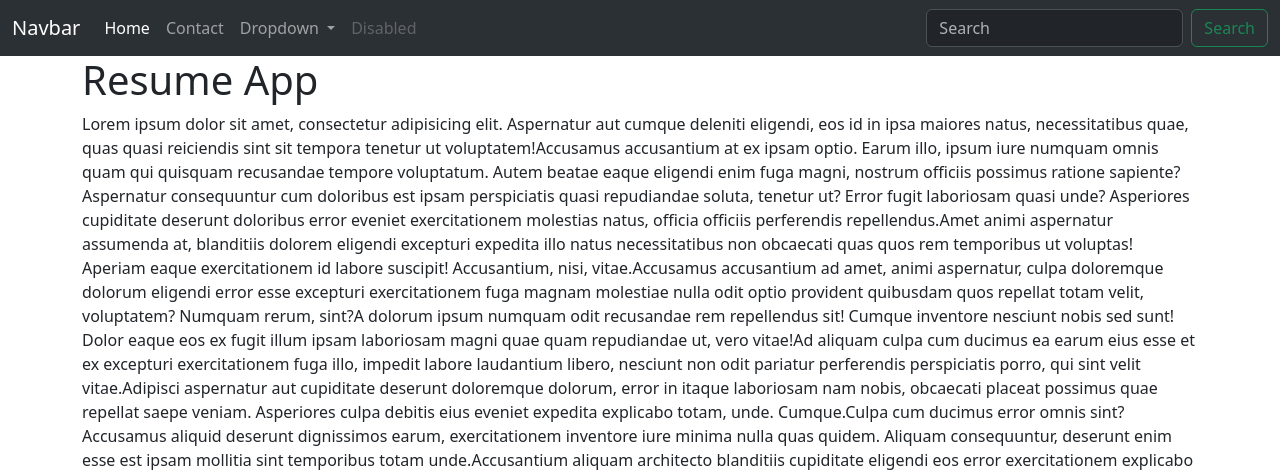
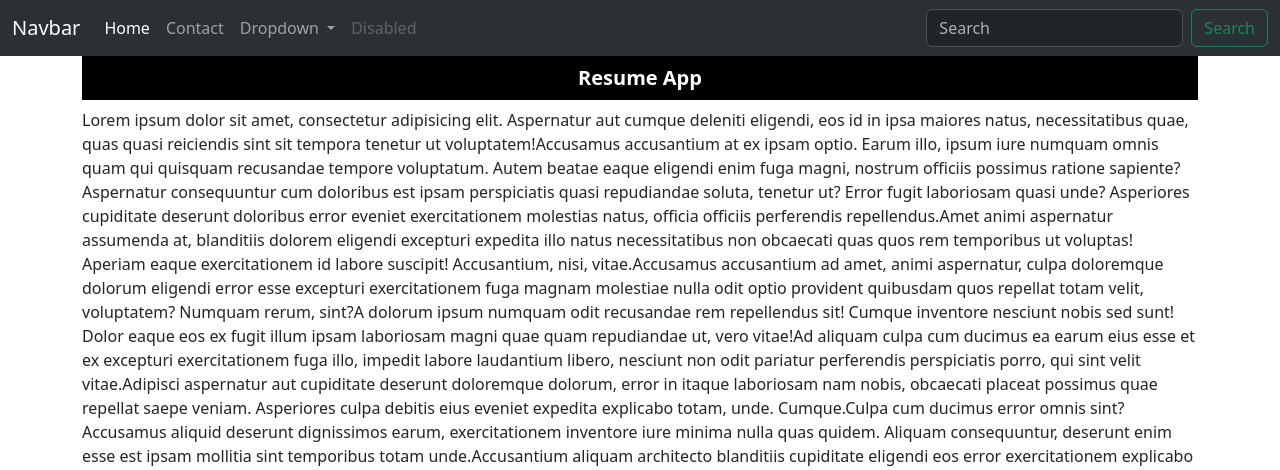
Before and after one commit to berkaymizrak/Resume-Training, a Django app: page / in a window 1280 px wide. Shown: the top 470 px of the page. Run offline with Django 4.2, Linux system fonts and the light colour scheme; grey boxes labelled with a size stand in for pictures from a placeholder-image service; some libraries are stand-ins or nearby versions.

Commit message:
feat: create static-media tags and urls

```diff
--- a/resume/urls.py
+++ b/resume/urls.py
@@ -15,8 +15,14 @@ Including another URLconf
 """
 from django.contrib import admin
 from django.urls import path, include
+from django.conf import settings
+from django.conf.urls.static import static
 
 urlpatterns = [
     path('admin/', admin.site.urls),
     path('', include('core.urls')),
 ]
+
+if settings.DEBUG:
+    urlpatterns += static(settings.MEDIA_URL, document_root=settings.MEDIA_ROOT)
+    urlpatterns += static(settings.STATIC_URL, document_root=settings.STATIC_ROOT)
--- /dev/null
+++ b/static/css/style.css
@@ -0,0 +1,8 @@
+.myHeader {
+    background-color: #000000;
+    color: #ffffff;
+    font-size: 20px;
+    font-weight: bold;
+    padding: 10px;
+    text-align: center;
+}
--- a/templates/includes/head.html
+++ b/templates/includes/head.html
@@ -1,6 +1,9 @@
+{% load static %}
+
 <head>
     <meta charset="UTF-8">
     <title>{{ title }}</title>
     <link href="https://cdn.jsdelivr.net/npm/bootstrap@5.3.0-alpha1/dist/css/bootstrap.min.css" rel="stylesheet"
           integrity="sha384-GLhlTQ8iRABdZLl6O3oVMWSktQOp6b7In1Zl3/Jr59b6EGGoI1aFkw7cmDA6j6gD" crossorigin="anonymous">
+    <link rel="stylesheet" href="{% static 'css/style.css' %}">
 </head>
--- a/templates/index.html
+++ b/templates/index.html
@@ -1,10 +1,11 @@
 {% extends 'layout.html' %}
+{% load static %}
 
 {% block content %}
 
     <div class="row">
         <div class="col-md-12">
-            <h1>Resume App</h1>
+            <h1 class="myHeader">Resume App</h1>
         </div>
     </div>
 
@@ -13,7 +14,7 @@
     </p>
 
     <div class="card" style="width: 18rem;">
-        <img src="https://via.placeholder.com/450x300.png" class="card-img-top" alt="...">
+        <img src="{% get_media_prefix %}image.jpg" class="card-img-top" alt="...">
         <div class="card-body">
             <h5 class="card-title">Card title</h5>
             <p class="card-text">Some quick example text to build on the card title and make up the bulk of the card's
```
Also changed, not shown: resume/settings.py (+9 -1 lines), 1 other file.
